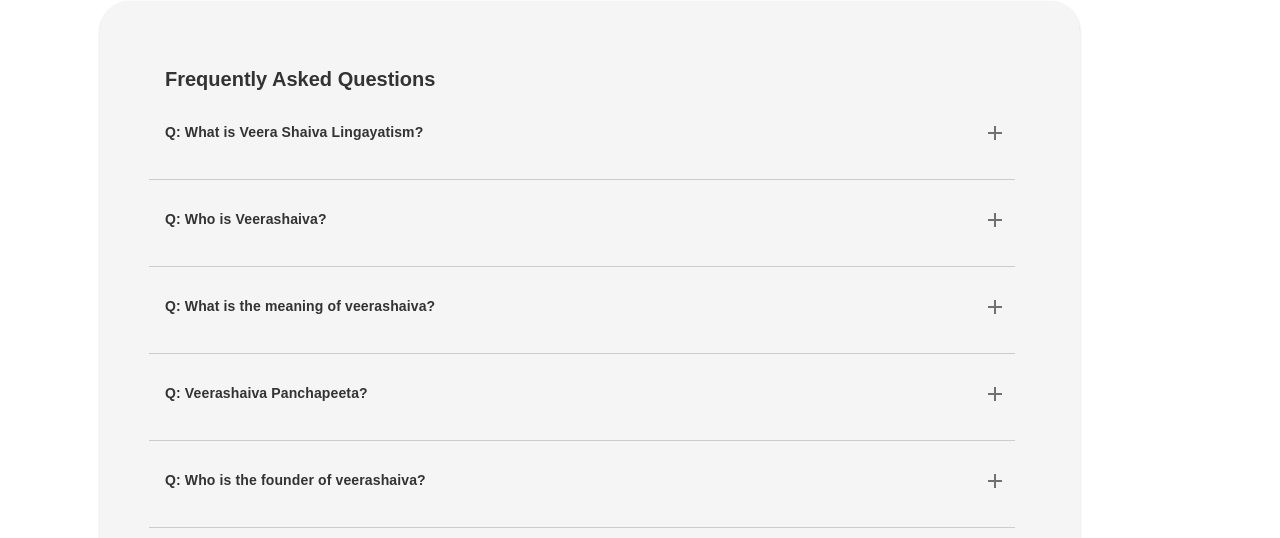
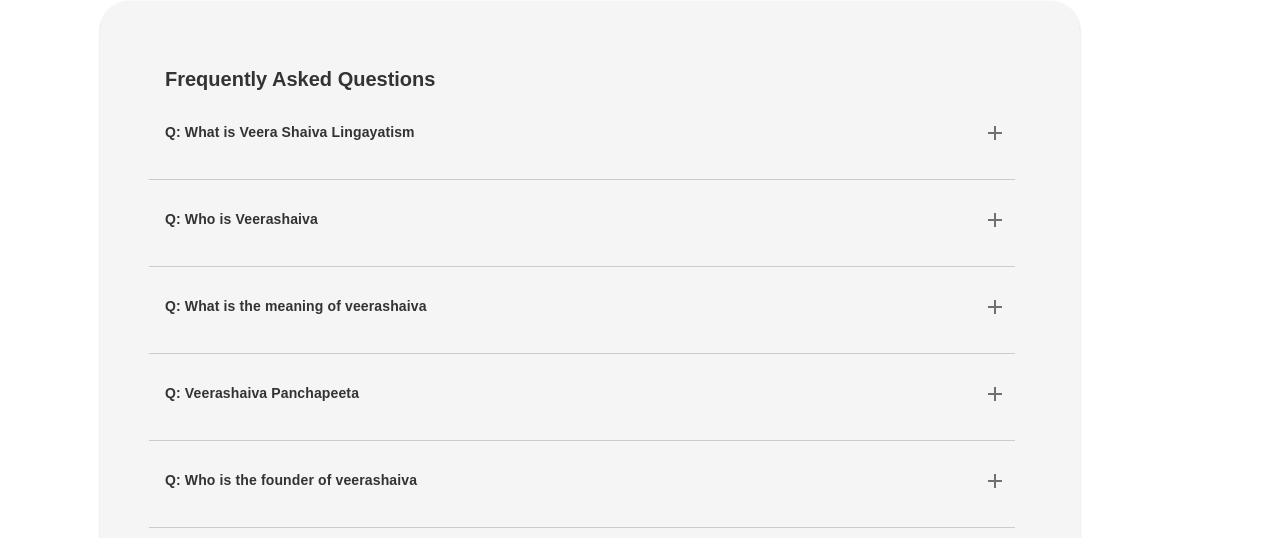
Before and after one commit to KridaverseDev/VLSS, a React (Create React App) app: page /about in a window 1280 px wide. Shown: the part 1760-2298 px from the top of the page. Built offline with nearby package versions, Linux system fonts and the light colour scheme.

Commit message:
Updated data

```diff
--- a/src/components/about/faqData.js
+++ b/src/components/about/faqData.js
@@ -1,30 +1,34 @@
 // faqData.js
 const faqData = [
   {
-      question: "What is Veera Shaiva Lingayatism?",
-      answer: "Veera Shaiva Lingayatism is a Shaivite tradition initiated in the 12th century by Basavanna in Karnataka, India. It advocates for egalitarianism and accessibility in worship, emphasizing personal devotion to Lord Shiva through the Ishtalinga.",
+    question: "What is Veera Shaiva Lingayatism",
+    answer:
+      "Veera Shaiva Lingayatism is a Shaivite tradition initiated in the 12th century by Basavanna in Karnataka, India. It advocates for egalitarianism and accessibility in worship, emphasizing personal devotion to Lord Shiva through the Ishtalinga.",
   },
   {
-        question : "Who is Veerashaiva?",
-        answer: "Veerashaivism is a subtradition within Shaivism. According to tradition, it was transmitted by Panchacharyas,from, or five acharyas: Renukacharya, Darukacharya, Ekorama, Panditharadhya, and Vishwaradhya, and first taught by Renukacharya to Agastya, a Vedic seer."
+    question: "Who is Veerashaiva",
+    answer:
+      "Veerashaivism is a subtradition within Shaivism. According to tradition, it was transmitted by Panchacharyas,from, or five acharyas: Renukacharya, Darukacharya, Ekorama, Panditharadhya, and Vishwaradhya, and first taught by Renukacharya to Agastya, a Vedic seer.",
   },
   {
-        question : "What is the meaning of veerashaiva?",
-        answer : "Veerashaivism is a form of Shaivism sect of Hinduism. It is predominantly found in the states of Karnataka, Maharashtra and Andhra Pradesh. Veerashaivas are also found in other states: Tamil Nadu, Kerala, Madhya Pradesh, Uttar Pradesh and Gujarat and around the world."
+    question: "What is the meaning of veerashaiva",
+    answer:
+      "Veerashaivism is a form of Shaivism sect of Hinduism. It is predominantly found in the states of Karnataka, Maharashtra and Andhra Pradesh. Veerashaivas are also found in other states: Tamil Nadu, Kerala, Madhya Pradesh, Uttar Pradesh and Gujarat and around the world.",
   },
   {
-        question : "Veerashaiva Panchapeeta?",
-        answer : "Peethas. Veerashaivism is continued to this day and is preserved and transmitted by five peethas (Rambhapuri, Ujjaini, Kedar, Shreeshail, Kashi), who play an essential role in the Veerashaiva tradition."
+    question: "Veerashaiva Panchapeeta",
+    answer:
+      "Peethas. Veerashaivism is continued to this day and is preserved and transmitted by five peethas (Rambhapuri, Ujjaini, Kedar, Shreeshail, Kashi), who play an essential role in the Veerashaiva tradition.",
   },
   {
-        question: "Who is the founder of veerashaiva?",
-        answer : "Panchacharyas"
+    question: "Who is the founder of veerashaiva",
+    answer: "Panchacharyas",
   },
   {
-        question : "Who is Veerashaiva Lingayat's",
-        answer : "Lingayatism is a Shaivite Hindu religious tradition in India. Initially known as Veerashaivas, since the 12th century adherents of this faith are known as Veerashaiva Lingayats"
-    }
-
+    question: "Who is Veerashaiva Lingayat's",
+    answer:
+      "Lingayatism is a Shaivite Hindu religious tradition in India. Initially known as Veerashaivas, since the 12th century adherents of this faith are known as Veerashaiva Lingayats",
+  },
 ];
 
 export default faqData;
--- a/src/components/veerashaiva/VeerashaivaQuesData.ts
+++ b/src/components/veerashaiva/VeerashaivaQuesData.ts
@@ -1,21 +1,20 @@
 export const QuestionData: Array<any> = [
   {
     id: 1,
-    Question: "Where are Lingayath's are located ? ",
+    Question: "Where are Lingayath's are located  ",
     Answer:
       "Lingayats are predominantly found in the Indian state of Karnataka, where they form a significant part of the population and have a profound influence on the region's culture, politics, and society. Beyond Karnataka, Lingayat communities are also located in neighboring states such as Maharashtra, Telangana, Andhra Pradesh, Tamil Nadu, and parts of central India. Due to global migration and the diaspora, Lingayat communities have also established themselves in various countries around the world, including the United States, Canada, Australia, and the United Kingdom, maintaining their cultural and religious practices.      ",
   },
   {
     id: 2,
-    Question: "What are Lingayath's lives like ?",
+    Question: "What are Lingayath's lives like ",
     Answer:
       "Lingayats lead lives deeply rooted in the principles of work as worship (Kayaka) and community service (Dasoha), with a strong emphasis on moral integrity, social justice, and equality. Their devotion to Lord Shiva is expressed through the personal worship of the Ishtalinga, symbolizing a direct and intimate connection with the divine. Education and social reform are highly valued, reflecting the community's commitment to Basavanna's teachings. Lingayats actively participate in religious, cultural, and social activities, fostering a sense of community and continuing the legacy of their 12th-century founder. ",
   },
   {
     id: 3,
-    Question: "What are Lingayath's believes ? ",
+    Question: "What are Lingayath's believes  ",
     Answer:
       "Lingayats believe in a form of monotheism centered on Lord Shiva, whom they worship through the Ishtalinga, a personal lingam symbolizing direct and individual connection with the divine. They reject the traditional Hindu caste system and rituals, emphasizing instead a life of personal piety, ethical conduct, and social equality. Key to their faith are the concepts of Kayaka (work as worship) and Dasoha (selfless service), reflecting their belief in the sanctity of labor and the importance of community welfare. Lingayats also value the teachings encapsulated in the Vachanas, poetic writings that emphasize direct spiritual experience and social reform.",
   },
-
 ];
```
Lines whose indentation alone changed are shown as unchanged.
